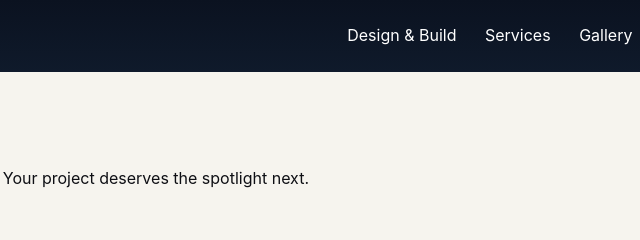
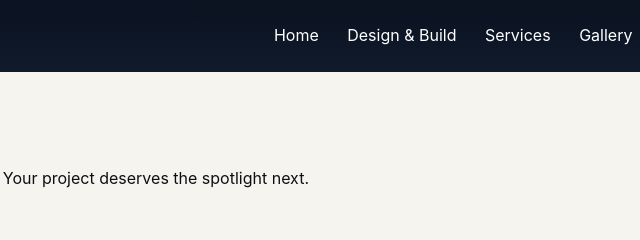
Before and after one commit to JoeySmith-SOC/aureusaquatics, a plain HTML site: page gallery.html in a window 1280 px wide. Shown: the top 240 px of the page, 316-956 px from the left. Drawn offline with Linux system fonts and the light colour scheme.

Commit message:
Add Home link to the navigation menu

```diff
--- a/gallery.html
+++ b/gallery.html
@@ -8,6 +8,7 @@
 <header class="site-header"><div class="container nav">
   <a class="brand wordmark" href="/index.html">Aureus Aquatics</a>
   <nav class="primary-nav" id="nav">
+    <a href="/index.html">Home</a>
     <a href="/design-build.html">Design &amp; Build</a>
     <a href="/services.html">Services</a>
     <a href="/gallery.html" aria-current="page">Gallery</a>
```
